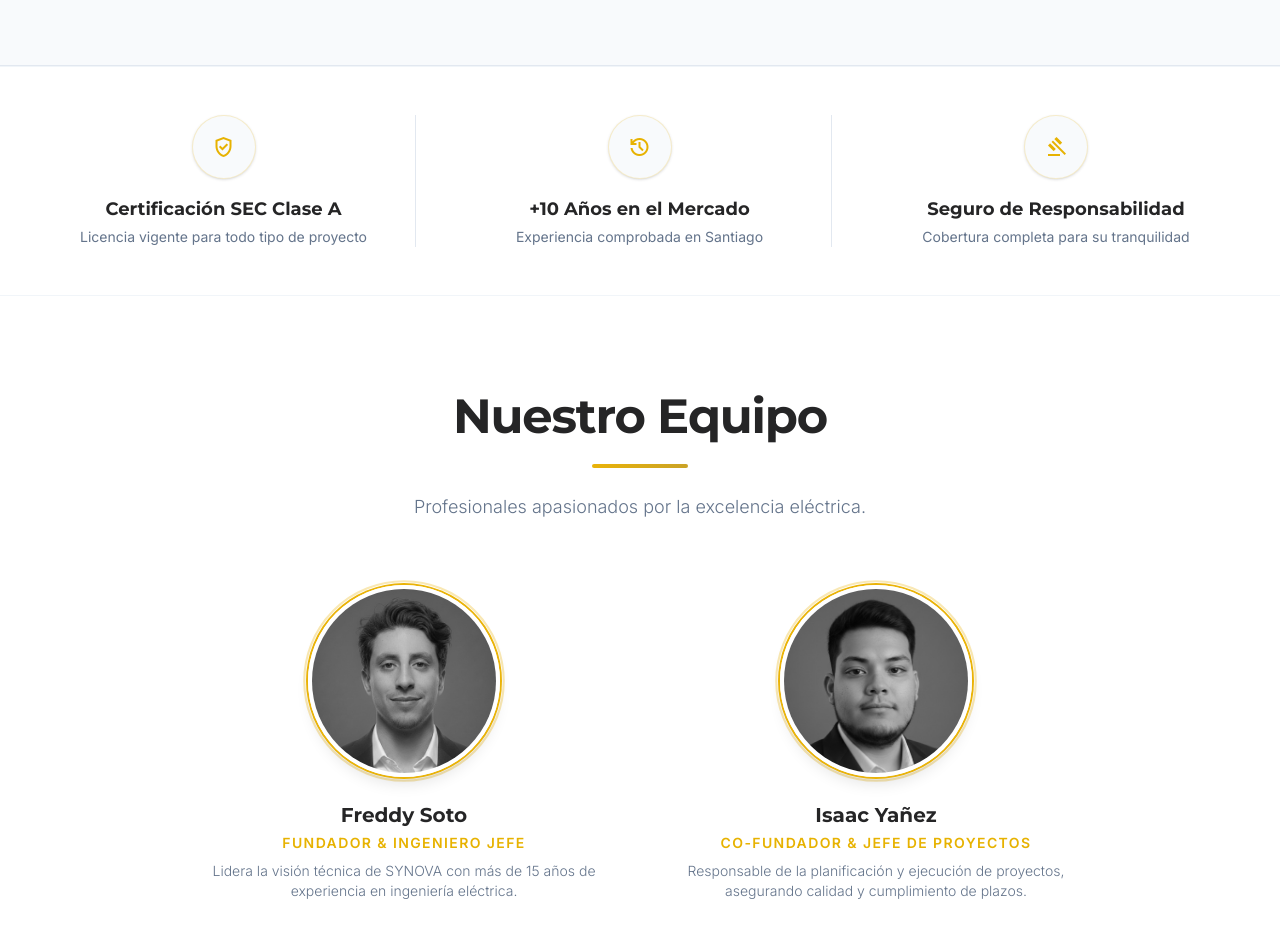
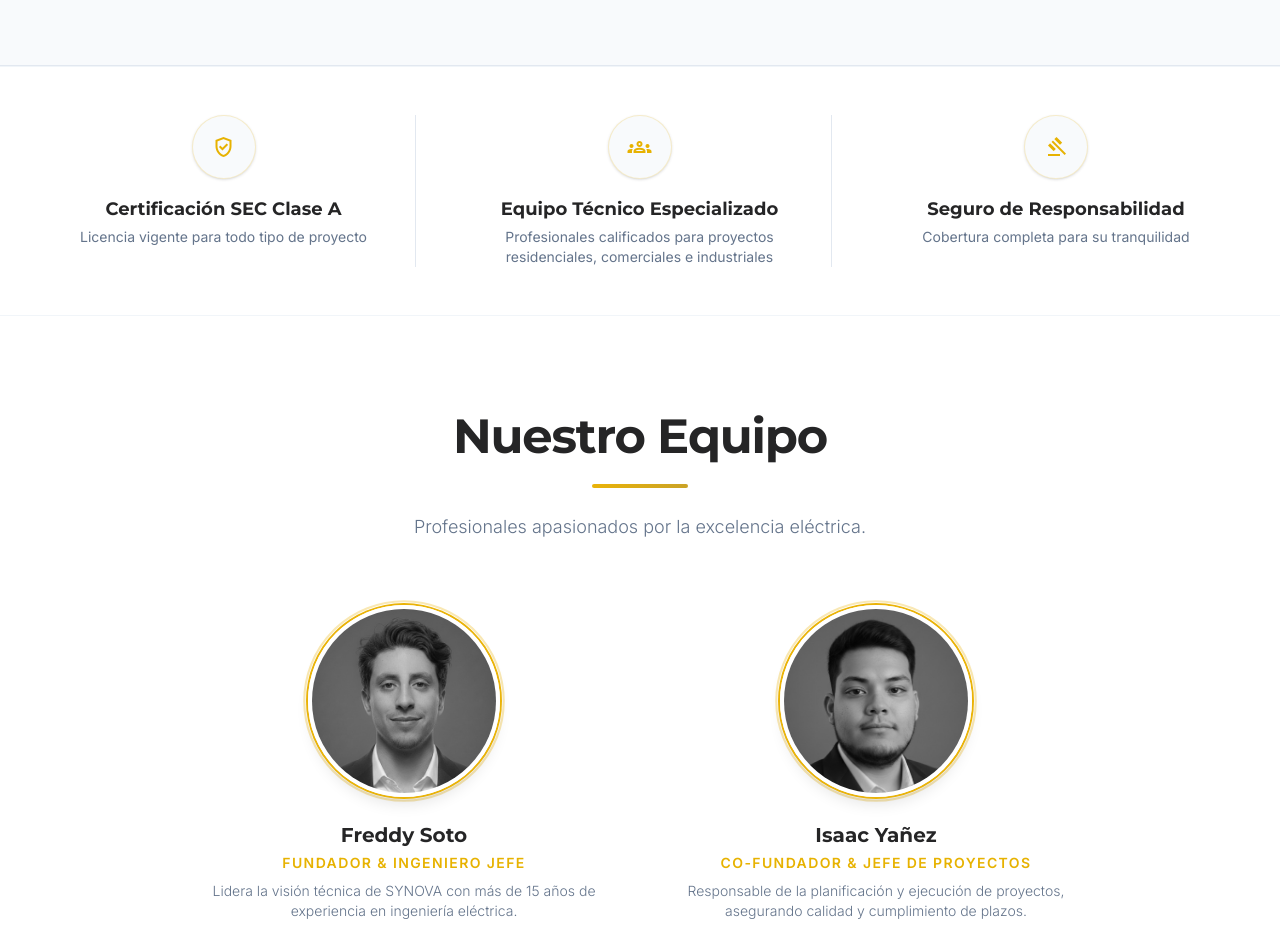
Before and after one commit to SynovaIng/landing-page, a Next.js app: page /nosotros in a window 1280 px wide. Shown: the part 1660-2592 px from the top of the page. Built offline with nearby package versions, Linux system fonts and the light colour scheme; no server answers.

Commit message:
fix: years of experience and alignment

```diff
--- a/src/app/(public)/nosotros/page.tsx
+++ b/src/app/(public)/nosotros/page.tsx
@@ -36,9 +36,9 @@ const credentials = [
     desc: "Licencia vigente para todo tipo de proyecto",
   },
   {
-    icon: "history",
-    title: "+10 Años en el Mercado",
-    desc: "Experiencia comprobada en Santiago",
+    icon: "groups",
+    title: "Equipo Técnico Especializado",
+    desc: "Profesionales calificados para proyectos residenciales, comerciales e industriales",
   },
   {
     icon: "gavel",
--- a/src/app/(public)/servicios/page.tsx
+++ b/src/app/(public)/servicios/page.tsx
@@ -92,8 +92,8 @@ export default async function ServiciosPage() {
             backgroundSize: "20px 20px",
           }}
         />
-        <div className="max-w-7xl mx-auto relative z-10 flex flex-col md:flex-row items-center justify-between gap-10">
-          <div className="flex items-center gap-6">
+        <div className="max-w-7xl mx-auto relative z-10 grid grid-cols-1 md:grid-cols-3 items-stretch">
+          <div className="flex items-center justify-center md:justify-start gap-6 py-6 md:py-0 md:pr-8">
             <div className="bg-surface p-4 rounded-xl shadow-lg border border-border-light">
               <div className="text-navy text-center">
                 <span className="material-symbols-outlined text-5xl text-secondary">verified</span>
@@ -105,8 +105,13 @@ export default async function ServiciosPage() {
               <p className="text-muted">Instaladores autorizados por la SEC Clase A.</p>
             </div>
           </div>
-          <div className="h-px w-full md:w-px md:h-20 bg-linear-to-b from-transparent via-border to-transparent" />
-          <div className="text-center md:text-left">
+          <div className="text-center md:text-left py-6 md:py-0 md:px-8 border-y md:border-y-0 md:border-x border-border flex flex-col justify-center">
+            <p className="text-4xl lg:text-5xl font-black text-secondary mb-1">24/7</p>
+            <p className="text-navy font-medium uppercase tracking-wide text-sm">
+              Emergencias Eléctricas
+            </p>
+          </div>
+          <div className="text-center md:text-left py-6 md:py-0 md:pl-8 flex flex-col justify-center">
             <p className="text-4xl lg:text-5xl font-black text-secondary mb-1">500+</p>
             <p className="text-navy font-medium uppercase tracking-wide text-sm">
               Proyectos Completados
--- a/src/contexts/projects/presentation/ProyectosClient.tsx
+++ b/src/contexts/projects/presentation/ProyectosClient.tsx
@@ -126,7 +126,7 @@ export default function ProyectosClient({ projects, services }: ProyectosClientP
 
         <div className="bg-surface border-y border-border py-16">
           <div className="max-w-7xl mx-auto px-6">
-            <div className="grid grid-cols-2 lg:grid-cols-4 gap-8 lg:gap-12">
+            <div className="grid grid-cols-1 md:grid-cols-3 gap-8 lg:gap-12">
               {stats.map((stat) => (
                 <StatCard key={stat.label} value={stat.value} label={stat.label} />
               ))}
--- a/src/contexts/shared/presentation/StatsBar.tsx
+++ b/src/contexts/shared/presentation/StatsBar.tsx
@@ -14,10 +14,12 @@ interface StatsBarProps {
  * Muestra un grid de StatCards separados por divisores.
  */
 export default function StatsBar({ stats }: StatsBarProps) {
+  const mdGridColsClass = stats.length === 3 ? "md:grid-cols-3" : "md:grid-cols-4";
+
   return (
     <section className="border-y border-border bg-surface py-12">
       <div className="max-w-7xl mx-auto px-4 sm:px-6 lg:px-8">
-        <div className="grid grid-cols-2 md:grid-cols-4 gap-8 text-center divide-x divide-border-light">
+        <div className={`grid grid-cols-2 ${mdGridColsClass} gap-8 text-center divide-x divide-border-light`}>
           {stats.map((s) => (
             <StatCard key={s.label} value={s.value} label={s.label} />
           ))}
```
